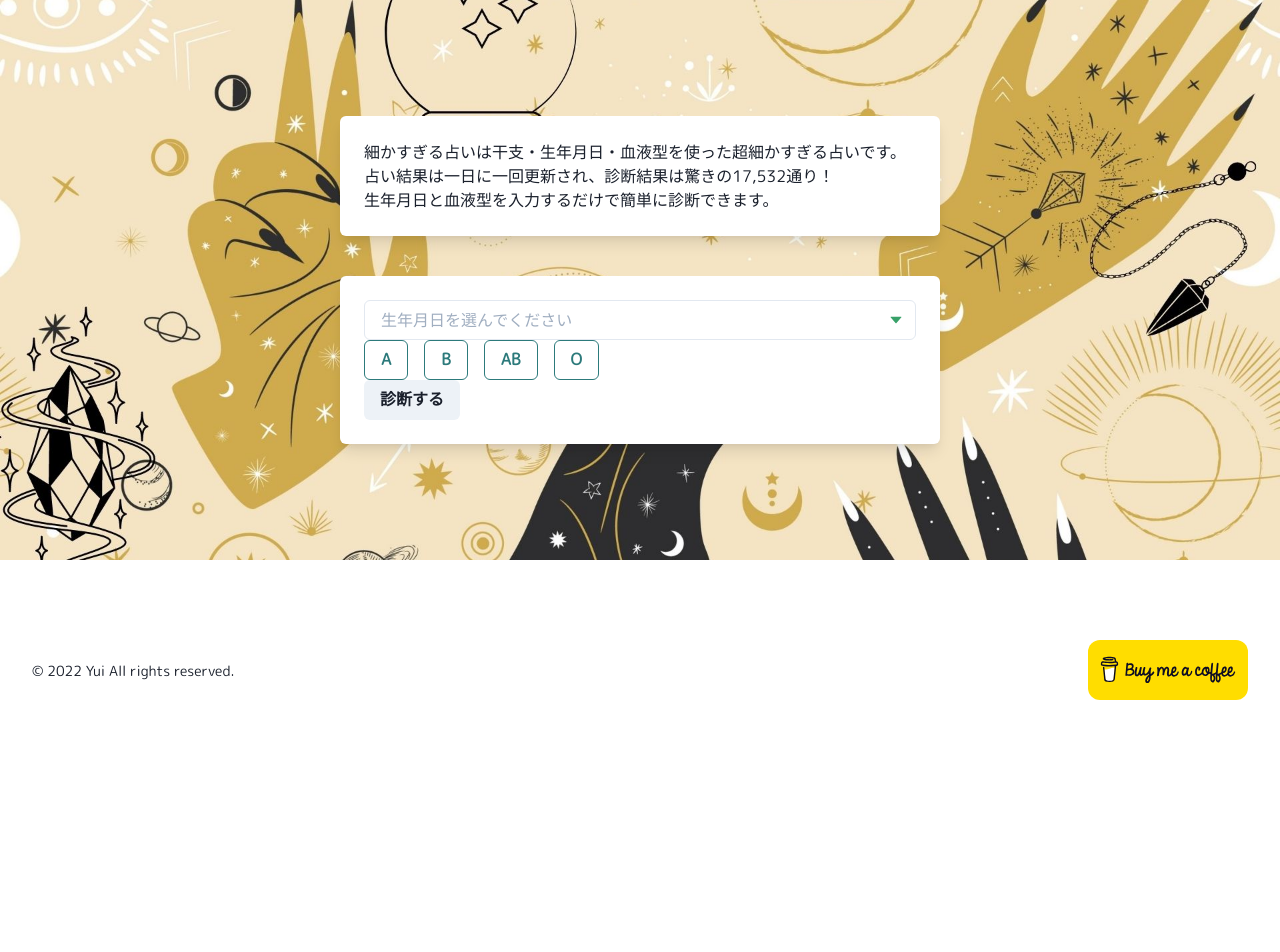
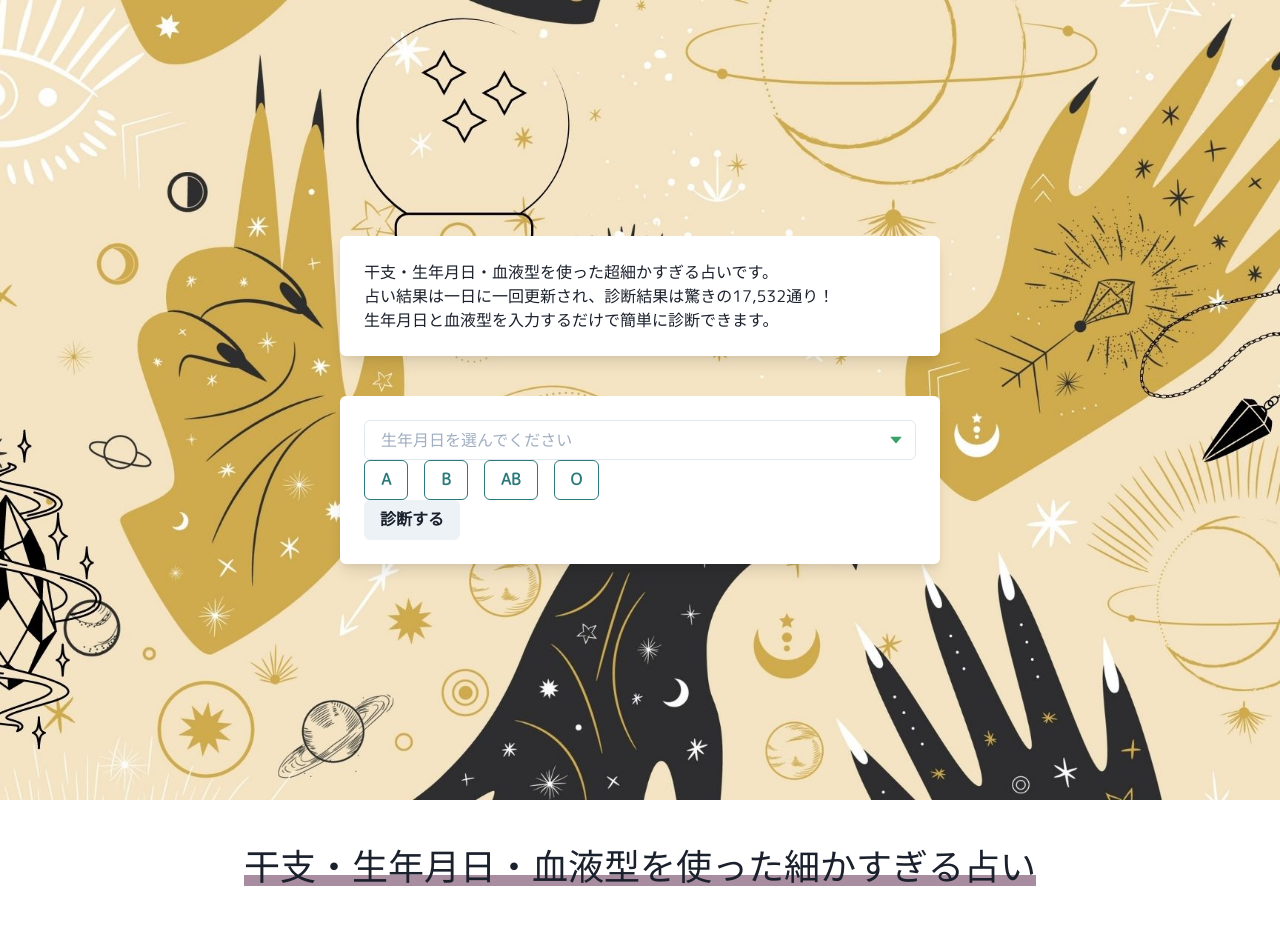
Before and after one commit to yuikoito/uranai_old, a Next.js app: page / in a window 1280 px wide. Shown: the top 952 px of the page. Before the commit the page ends 800 px from the top, so only its background shows below. Built offline with nearby package versions, Linux system fonts and the light colour scheme.

Commit message:
chore: add description

```diff
--- /dev/null
+++ b/components/Description.tsx
@@ -0,0 +1,8 @@
+import React from 'react';
+import Title from './Title';
+
+const Description = () => {
+  return <Title>干支・生年月日・血液型を使った細かすぎる占い</Title>;
+};
+
+export default Description;
--- a/components/Hero.tsx
+++ b/components/Hero.tsx
@@ -5,8 +5,8 @@ import Form from './Form';
 const Hero = () => {
   return (
     <Flex
-      w={'full'}
-      h={'70vh'}
+      w={'100vw'}
+      h={'100vh'}
       backgroundImage={'/images/top.jpg'}
       backgroundSize={'cover'}
       backgroundPosition={'center center'}
@@ -21,7 +21,7 @@ const Hero = () => {
           maxW={'90%'}
         >
           <Text fontSize="md">
-            細かすぎる占いは干支・生年月日・血液型を使った超細かすぎる占いです。
+            干支・生年月日・血液型を使った超細かすぎる占いです。
           </Text>
           <Text fontSize="md">
             占い結果は一日に一回更新され、診断結果は驚きの17,532通り！
--- /dev/null
+++ b/components/Title.tsx
@@ -0,0 +1,36 @@
+import { Box, Stack, Text } from '@chakra-ui/react';
+import React, { ReactNode } from 'react';
+
+type Props = {
+  children: ReactNode;
+  id?: string;
+};
+
+export default function Title({ children, id }: Props) {
+  return (
+    <Box w="full" textAlign={'center'} id={id ? id : ''}>
+      <Stack display={'inline-block'} mt={{ base: 3, lg: 10 }}>
+        <Text
+          fontSize={{ base: '2xl', md: '3xl', lg: '4xl' }}
+          fontWeight={500}
+          as={'h3'}
+          position={'relative'}
+          zIndex={1}
+          _after={{
+            content: "''",
+            width: 'full',
+            height: '20%',
+            position: 'absolute',
+            bottom: 2,
+            left: 0,
+            bg: 'pink.900',
+            opacity: 0.5,
+            zIndex: -1,
+          }}
+        >
+          {children}
+        </Text>
+      </Stack>
+    </Box>
+  );
+}
--- a/pages/index.tsx
+++ b/pages/index.tsx
@@ -1,6 +1,7 @@
 import { Box } from '@chakra-ui/react';
 import type { NextPage } from 'next';
 import React from 'react';
+import Description from '../components/Description';
 import Footer from '../components/Footer';
 import Hero from '../components/Hero';
 
@@ -8,9 +9,7 @@ const Home: NextPage = () => {
   return (
     <Box>
       <Hero />
-      {/* <Center mt={'-20'}>
-        <Form />
-      </Center> */}
+      <Description />
       <Footer />
     </Box>
   );
```
